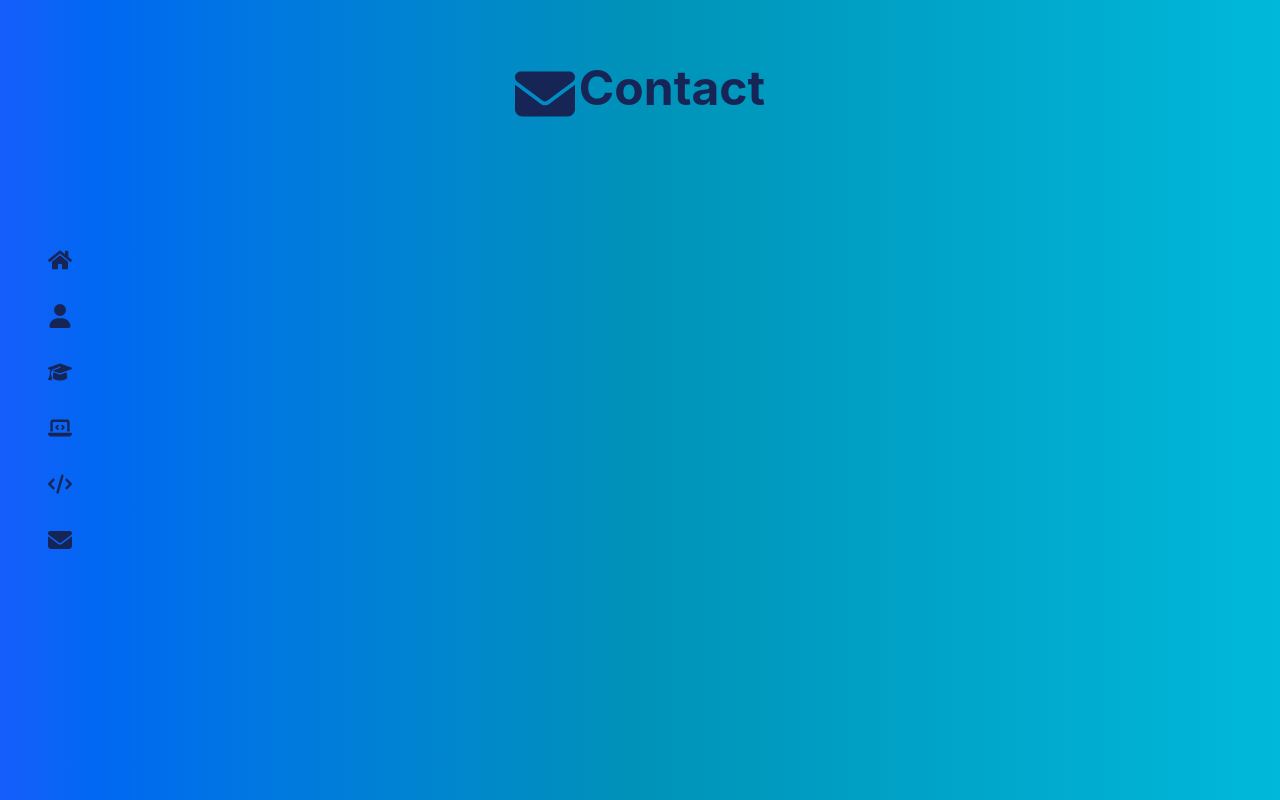
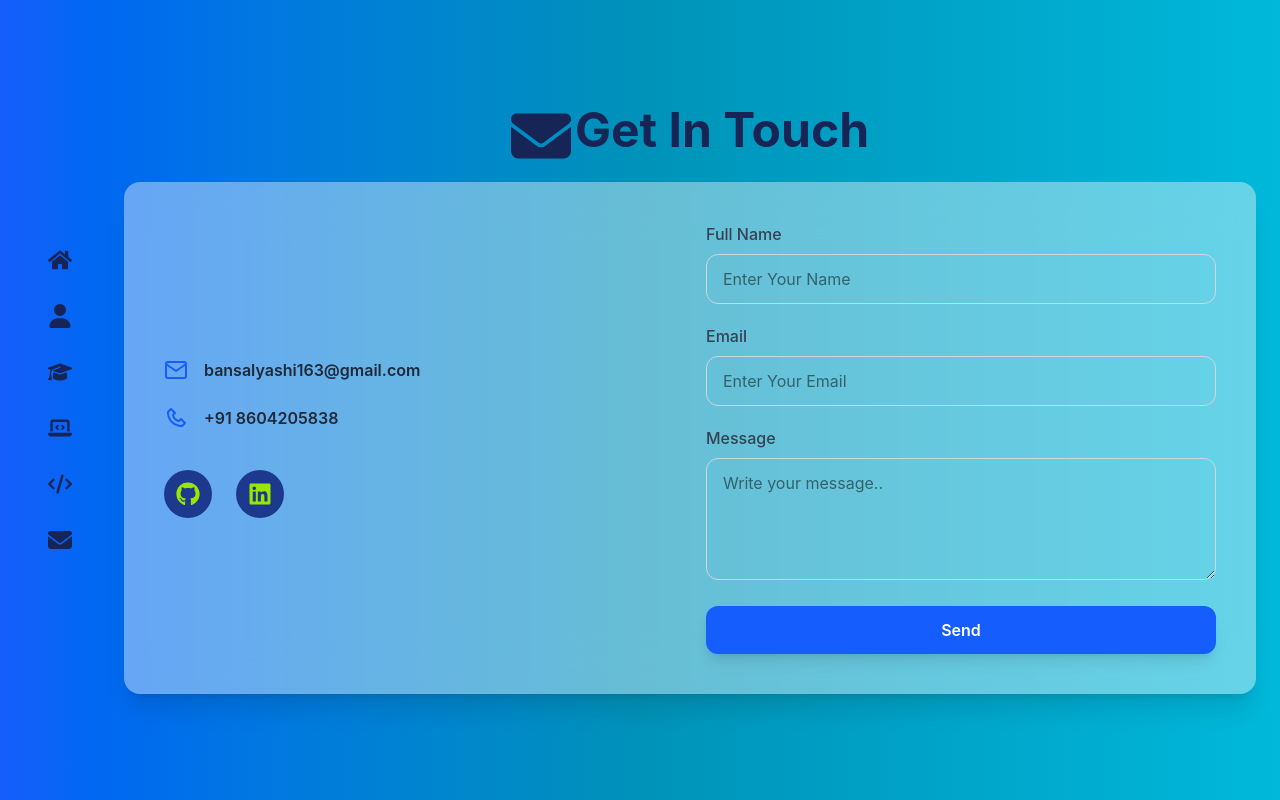
Before and after one commit to Yashi027/My_portfolio, a React (Vite) app: page /contact in a window 1280 px wide. Built offline with nearby package versions, Linux system fonts and the light colour scheme.

Commit message:
contact page

```diff
--- a/src/pages/About.jsx
+++ b/src/pages/About.jsx
@@ -11,7 +11,7 @@ const profiles = [
 const About = () => {
   return (
     <>
-      <div className='min-h-screen'>
+      <div className='min-h-screen ml-32'>
         <div className='text-4xl flex justify-center p-5 text-blue-950'>
           <FaUser className='mt-10' />
           <h2 className='font-extrabold mt-10'> About <span className='text-lime-400'>Me</span></h2>
@@ -41,7 +41,7 @@ const About = () => {
         </div>
       </div>
 
-      <div>
+      <div className='ml-32'>
         <div className='text-4xl flex justify-center p-5 text-blue-950'>
           <FaUser className='mt-10' />
           <h2 className='font-extrabold mt-10'> Other <span className='text-lime-400'>Profiles</span></h2>
--- a/src/pages/Contact.jsx
+++ b/src/pages/Contact.jsx
@@ -1,13 +1,65 @@
-import React from 'react'
-import { FaEnvelope } from 'react-icons/fa6'
+import { BiPhone } from 'react-icons/bi'
+import { FaEnvelope, FaGithub, FaLinkedin } from 'react-icons/fa6'
+import { FiMail } from 'react-icons/fi'
 
 const Contact = () => {
   return (
-    <div className='min-h-screen px-6 py-16'>
-      <div className='text-center mb-16'>
-        <div className='flex justify-center text-5xl text-blue-950 font-bold gap-1'>
-          <FaEnvelope className=' text-6xl mb-4'/>
-          <h1 className='mb-4'>Contact</h1>
+    <div className='min-h-screen px-4 py-12 sm:px-6 flex items-center justify-center ml-25'>
+      <div className='w-full max-w-6xl'>
+        <div className='flex justify-center text-5xl text-center text-blue-950 font-bold gap-1 space-y-6'>
+          <FaEnvelope className='text-6xl mb-4' />
+          <h1 className='mb-4'>Get In Touch</h1>
+        </div>
+        <div className='grid grid-cols-1 md:grid-cols-2 gap-8 bg-white/40 backdrop-blur-xl rounded-2xl shadow-xl p-6 sm:p-10'>
+          <div className='space-y-6 flex flex-col justify-center'>
+            <div className='flex items-center gap-4 text-gray-800'>
+              <FiMail className='text-blue-600 text-2xl' />
+              <span className='break-all font-semibold'>bansalyashi163@gmail.com</span>
+            </div>
+
+            <div className='flex items-center gap-4 text-gray-800'>
+              <BiPhone className='text-blue-600 text-2xl' />
+              <span className='font-semibold'>+91 8604205838</span>
+            </div>
+
+            <div className='flex gap-6 pt-4'>
+              <a href="https://github.com/Yashi027" className='p-3 bg-blue-900 text-lime-400 rounded-full hover:bg-lime-400 hover:text-blue-900 transition duration-300'>
+                <FaGithub className='h-6 w-6' />
+              </a>
+              <a href="https://www.linkedin.com/in/yashi-bansal-66aa09332" className='p-3 bg-blue-900 text-lime-400 rounded-full hover:bg-lime-400 hover:text-blue-900 transition duration-300'>
+                <FaLinkedin className='h-6 w-6' />
+              </a>
+            </div>
+          </div>
+
+          <form className='space-y-5'>
+            <div>
+              <label className='block text-gray-700 mb-2 font-medium'>Full Name</label>
+              <input type="text"
+                placeholder='Enter Your Name'
+                className='w-full px-4 py-3 rounded-xl bg-transparent border border-gray-300 focus:outline-none focus:ring-2 ' />
+            </div>
+
+            <div>
+              <label className='block text-gray-700 mb-2 font-medium'>Email</label>
+              <input type="email"
+                placeholder='Enter Your Email'
+                className='w-full px-4 py-3 rounded-xl bg-transparent border border-gray-300 focus:outline-none focus:ring-2 ' />
+            </div>
+
+            <div>
+              <label className='block text-gray-700 mb-2 font-medium'>Message</label>
+              <textarea
+                rows='4'
+                placeholder='Write your message..'
+                className='w-full px-4 py-3 rounded-xl bg-transparent border border-gray-300 focus:outline-none focus:ring-2 ' />
+            </div>
+
+            <button type='submit'
+              className='w-full py-3 bg-blue-600 hover:bg-blue-700 transition duration-300 rounded-xl font-semibold text-white shadow-lg'>
+              Send
+            </button>
+          </form>
         </div>
       </div>
     </div>
--- a/src/pages/Education.jsx
+++ b/src/pages/Education.jsx
@@ -3,7 +3,7 @@ import { FaGraduationCap } from "react-icons/fa6";
 
 const Education = () => {
   return (
-    <div className="min-h-screen px-6 py-16 text-white">
+    <div className="min-h-screen px-6 py-16 text-white ml-32">
 
       <div className="text-center mb-16 flex justify-center">
         <FaGraduationCap className="text-5xl font-bold mb-4 text-blue-950"/>
--- a/src/pages/Home.jsx
+++ b/src/pages/Home.jsx
@@ -1,7 +1,7 @@
 import React, { useEffect } from 'react'
 import { AnimatePresence, motion } from 'framer-motion'
 import { useState } from 'react';
-import { FaGithub, FaLinkedin } from 'react-icons/fa6';
+import { FaEnvelope, FaGithub, FaLinkedin } from 'react-icons/fa6';
 import { FaTelegramPlane } from 'react-icons/fa';
 import hero from '../assets/hero.jpeg'
 
@@ -70,6 +70,10 @@ const Home = () => {
         className='text-lime-400 text-2xl bg-blue-950 p-3 rounded-full hover:bg-lime-400 hover:text-blue-900 transition-all duration-300 border border-white/10 shadow-lg'>
           <FaGithub/>
         </a>
+        <a href="https://mail.google.com/mail/?view=cm&fs=1&to=bansalyashi163@gmail.com"
+        className='text-lime-400 text-2xl bg-blue-950 p-3 rounded-full hover:bg-lime-400 hover:text-blue-900 transition-all duration-300 border border-white/10 shadow-lg'>
+          <FaEnvelope/>
+        </a>
         <a href="https://web.telegram.org/k/"
         className='text-lime-400 text-2xl bg-blue-950 p-3 rounded-full hover:bg-lime-400 hover:text-blue-900 transition-all duration-300 border border-white/10 shadow-lg'>
           <FaTelegramPlane/>
--- a/src/pages/Projects.jsx
+++ b/src/pages/Projects.jsx
@@ -54,7 +54,7 @@ const projects = [
 ]
 const Projects = () => {
   return (
-    <div className='min-h-screen px-6 py-16'>
+    <div className='min-h-screen px-6 py-16 ml-32'>
       <div className='text-center mb-16 '>
         <div className='flex justify-center text-5xl text-blue-950 font-bold gap-1'>
           <FaLaptopCode className='text-6xl mb-4' />
--- a/src/pages/Skills.jsx
+++ b/src/pages/Skills.jsx
@@ -16,7 +16,7 @@ const skills = [
 ]
 const Skills = () => {
   return (
-    <div className='min-h-screen px-6 py-16 '>
+    <div className='min-h-screen px-6 py-16 ml-32 '>
       <div className='text-center mb-16 flex justify-center text-5xl text-blue-950 font-bold gap-1'>
         <FaLaptopCode className='text-6xl mb-4'/>
         <h1 className='mb-4 '>Skills</h1>
```
